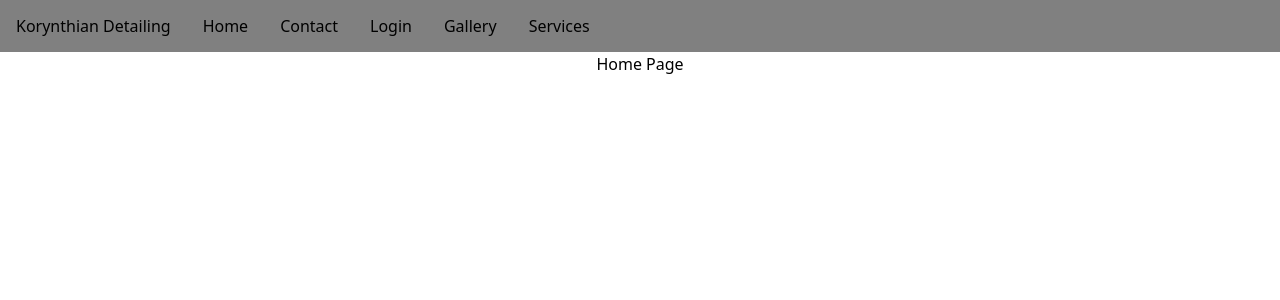
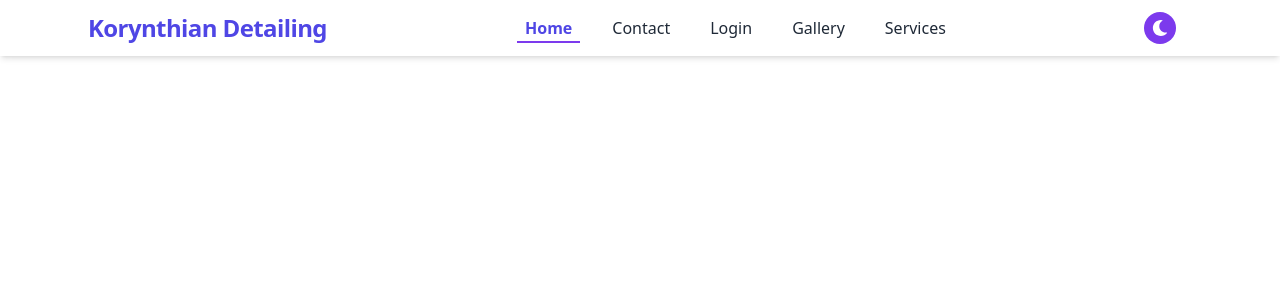
Before and after one commit to clarkkr/Detailing-Website, a React (Vite) app in the folder client/: page / in a window 1280 px wide. Shown: the top 300 px of the page. Built offline with nearby package versions, Linux system fonts and the light colour scheme.

Commit message:
Changed styling on navbar as well as added dark/light theme button.

```diff
--- a/client/package.json
+++ b/client/package.json
@@ -13,6 +13,7 @@
     "@tailwindcss/vite": "^4.1.13",
     "react": "^19.1.1",
     "react-dom": "^19.1.1",
+    "react-icons": "^5.5.0",
     "react-router-dom": "^7.8.2",
     "tailwindcss": "^4.1.13"
   },
--- a/client/src/Components/Navbar.css
+++ /dev/null
@@ -1,24 +0,0 @@
-.navbar {
-  background-color: gray;
-}
-ul {
-  margin: 0;
-  padding: 0;
-  overflow: hidden;
-  list-style-type: none;
-}
-ul span {
-  float: left;
-  padding: 14px 16px;
-  text-align: center;
-  display: block;
-}
-ul li {
-  float: left;
-  padding: 14px 16px;
-  text-align: center;
-  display: block;
-}
-ul li:hover {
-  background-color: darkgrey;
-}
--- a/client/src/Components/Navbar.tsx
+++ b/client/src/Components/Navbar.tsx
@@ -1,28 +1,116 @@
-import { Link } from "react-router-dom";
-import "./Navbar.css";
+import { Link, useLocation } from "react-router-dom";
+import { useState, useEffect } from "react";
+import { FaBars, FaTimes } from "react-icons/fa";
+import { FaMoon, FaSun } from "react-icons/fa";
 
 function Navbar() {
+  const [menuOpen, setMenuOpen] = useState(false);
+  const [darkMode, setDarkMode] = useState(
+    () => localStorage.getItem("theme") === "dark"
+  );
+  const location = useLocation();
+
+  useEffect(() => {
+    if (darkMode) {
+      document.documentElement.classList.add("dark");
+      localStorage.setItem("theme", "dark");
+    } else {
+      document.documentElement.classList.remove("dark");
+      localStorage.setItem("theme", "light");
+    }
+  }, [darkMode]);
+
+  const links = [
+    { to: "/", label: "Home" },
+    { to: "/contact", label: "Contact" },
+    { to: "/login", label: "Login" },
+    { to: "/gallery", label: "Gallery" },
+    { to: "/services", label: "Services" },
+  ];
+
   return (
-    <nav className="navbar">
-      <ul>
-        <span>Korynthian Detailing</span>
-        <li>
-          <Link to="/">Home</Link>
-        </li>
-        <li>
-          <Link to="/contact">Contact</Link>
-        </li>
-        <li>
-          <Link to="/login">Login</Link>
-        </li>
-        <li>
-          <Link to="/gallery">Gallery</Link>
-        </li>
-        <li>
-          <Link to="/services">Services</Link>
-        </li>
-      </ul>
+    <nav className="fixed top-0 left-0 w-full bg-[var(--color-bg)] text-[var(--color-text)] backdrop-blur-md shadow-md z-50 transition-colors">
+      <div className="flex justify-between items-center max-w-6xl mx-auto px-6 py-3">
+        {/* Logo / Brand */}
+        <Link
+          to="/"
+          className="text-2xl font-extrabold tracking-tight text-[var(--color-primary)]"
+        >
+          Korynthian Detailing
+        </Link>
+
+        {/* Desktop Menu */}
+        <ul className="hidden md:flex space-x-6">
+          {links.map((link) => (
+            <li key={link.to}>
+              <Link
+                to={link.to}
+                className={`relative px-2 py-1 hover:text-[var(--color-primary)] transition
+                ${
+                  location.pathname === link.to
+                    ? "text-[var(--color-primary)] font-semibold"
+                    : ""
+                }`}
+              >
+                {/* Underline Animation */}
+                <span
+                  className={`absolute left-0 bottom-0 w-full h-0.5 bg-[var(--color-secondary)] scale-x-0 origin-left transition-transform duration-300
+                    ${
+                      location.pathname === link.to
+                        ? "scale-x-100"
+                        : "hover:scale-x-100"
+                    }`}
+                />
+                {link.label}
+              </Link>
+            </li>
+          ))}
+        </ul>
+
+        {/* Right side buttons */}
+        <div className="flex items-center space-x-4">
+          {/* Theme Toggle */}
+          <button
+            className="p-2 rounded-full bg-[var(--color-secondary)] text-white hover:opacity-80 transition"
+            onClick={() => setDarkMode(!darkMode)}
+            aria-label="Toggle Dark Mode"
+          >
+            {darkMode ? <FaSun /> : <FaMoon />}
+          </button>
+
+          {/* Mobile Menu Button */}
+          <button
+            className="md:hidden text-2xl"
+            onClick={() => setMenuOpen(!menuOpen)}
+          >
+            {menuOpen ? <FaTimes /> : <FaBars />}
+          </button>
+        </div>
+      </div>
+
+      {/* Mobile Menu */}
+      {menuOpen && (
+        <ul className="md:hidden bg-[var(--color-bg)] text-[var(--color-text)] shadow-md flex flex-col space-y-3 p-4 text-center">
+          {links.map((link) => (
+            <li key={link.to}>
+              <Link
+                to={link.to}
+                className={`block py-2 rounded-lg transition
+                ${
+                  location.pathname === link.to
+                    ? "bg-[var(--color-secondary)] text-white font-semibold"
+                    : "hover:bg-gray-100 dark:hover:bg-gray-800"
+                }`}
+                onClick={() => setMenuOpen(false)}
+              >
+                {link.label}
+              </Link>
+            </li>
+          ))}
+        </ul>
+      )}
     </nav>
   );
 }
+
 export default Navbar;
--- a/client/src/Pages/Home.tsx
+++ b/client/src/Pages/Home.tsx
@@ -1,7 +1,7 @@
 import Navbar from "../Components/Navbar";
 export const Home = () => {
   return (
-    <div className="min-h-screen overflow-x-hidden text-foreground">
+    <div className=" min-h-screen overflow-x-hidden text-foreground">
       <Navbar />
       Home Page
     </div>
--- a/client/src/index.css
+++ b/client/src/index.css
@@ -1,8 +1,15 @@
 @import "tailwindcss";
 
-#root {
-  max-width: 100%;
-  margin: 0 auto;
-  padding: 0;
-  text-align: center;
+:root {
+  --color-primary: #4f46e5; /* Indigo 600 */
+  --color-secondary: #7c3aed; /* Violet 600 */
+  --color-bg: #ffffff;
+  --color-text: #1f2937;
 }
+
+.dark {
+  --color-primary: #818cf8; /* Lighter indigo for dark mode */
+  --color-secondary: #c084fc; /* Lighter violet for dark mode */
+  --color-bg: #1f2937;
+  --color-text: #f9fafb;
+}
```
Also changed, not shown: 1 other file (tests, documents, lock files or other folders).
